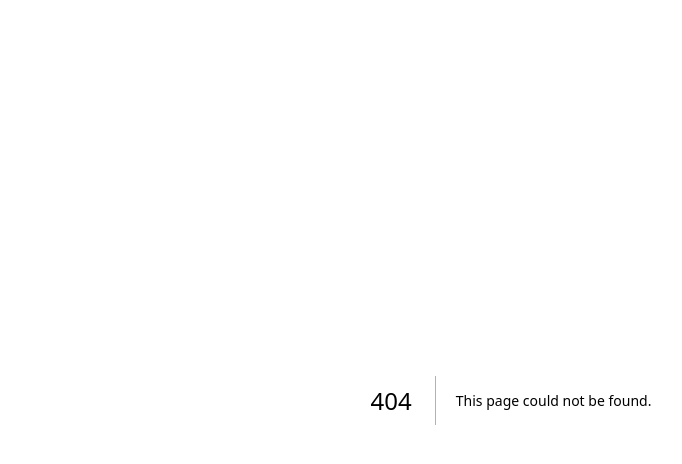
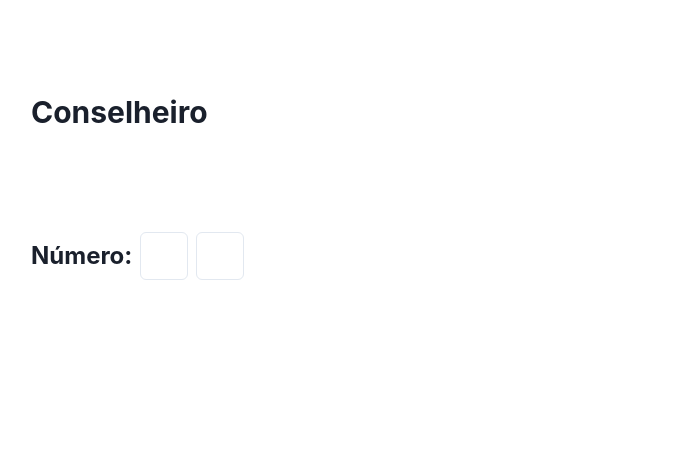
Before and after one commit to gugavillar/condica, a Next.js app: page /votacao in a window 1280 px wide. Before the commit this address had no page. Shown: the top 464 px of the page, without its empty margins (129-811 px from the left). Built offline with nearby package versions, Linux system fonts and the light colour scheme.

Commit message:
:sparkles: feat: voting page

```diff
--- /dev/null
+++ b/src/modules/Voting.tsx
@@ -0,0 +1,17 @@
+import { Box } from '@chakra-ui/react'
+import Candidate from '@/common/components/Candidate'
+
+const Voting = () => {
+  return (
+    <Box
+      p={8}
+      maxW='80%'
+      marginRight='auto'
+      marginLeft='auto'
+    >
+      <Candidate />
+    </Box>
+  )
+}
+
+export default Voting
--- /dev/null
+++ b/src/pages/votacao.tsx
@@ -0,0 +1 @@
+export { default } from '@/modules/Voting'
```
